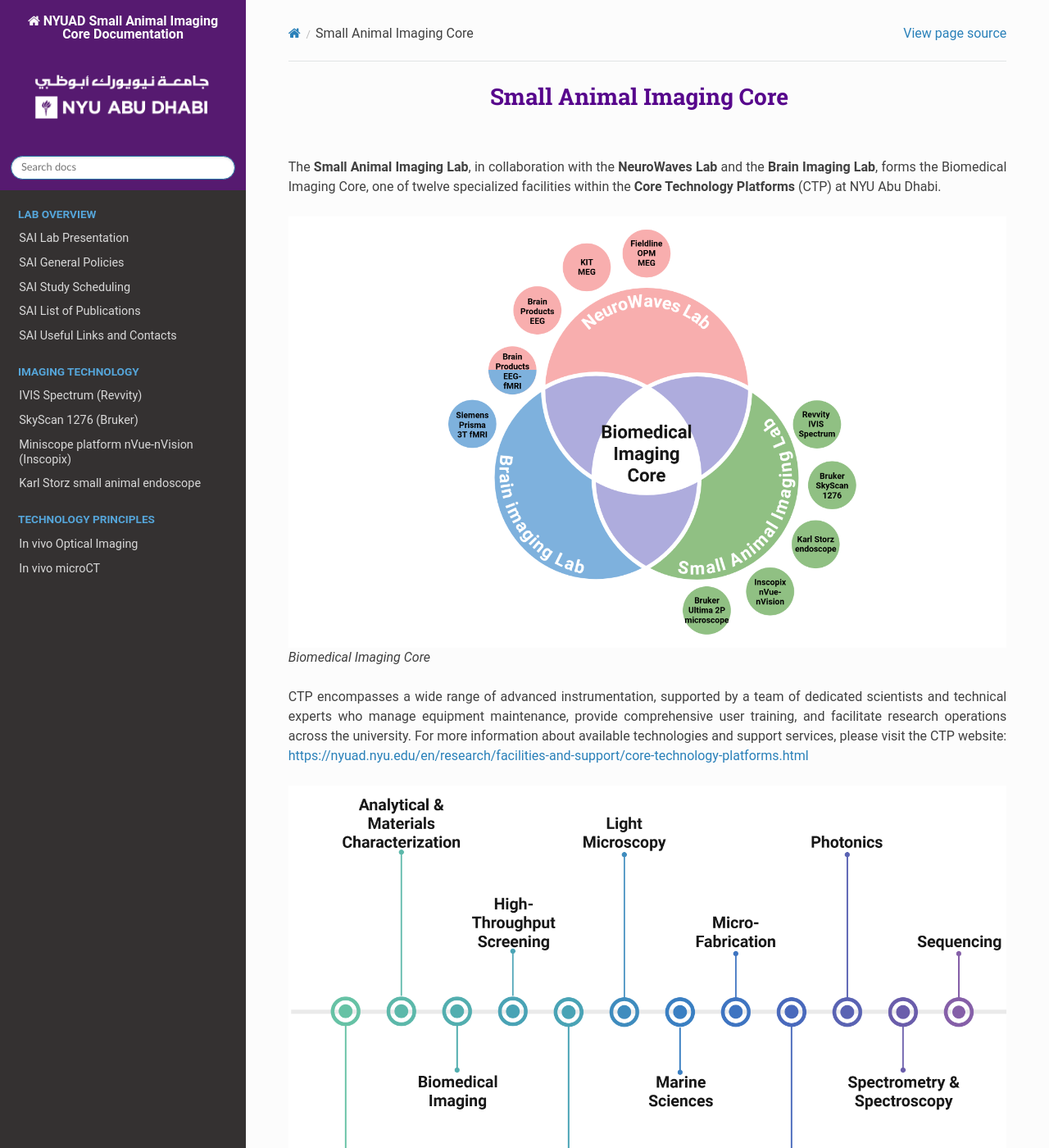
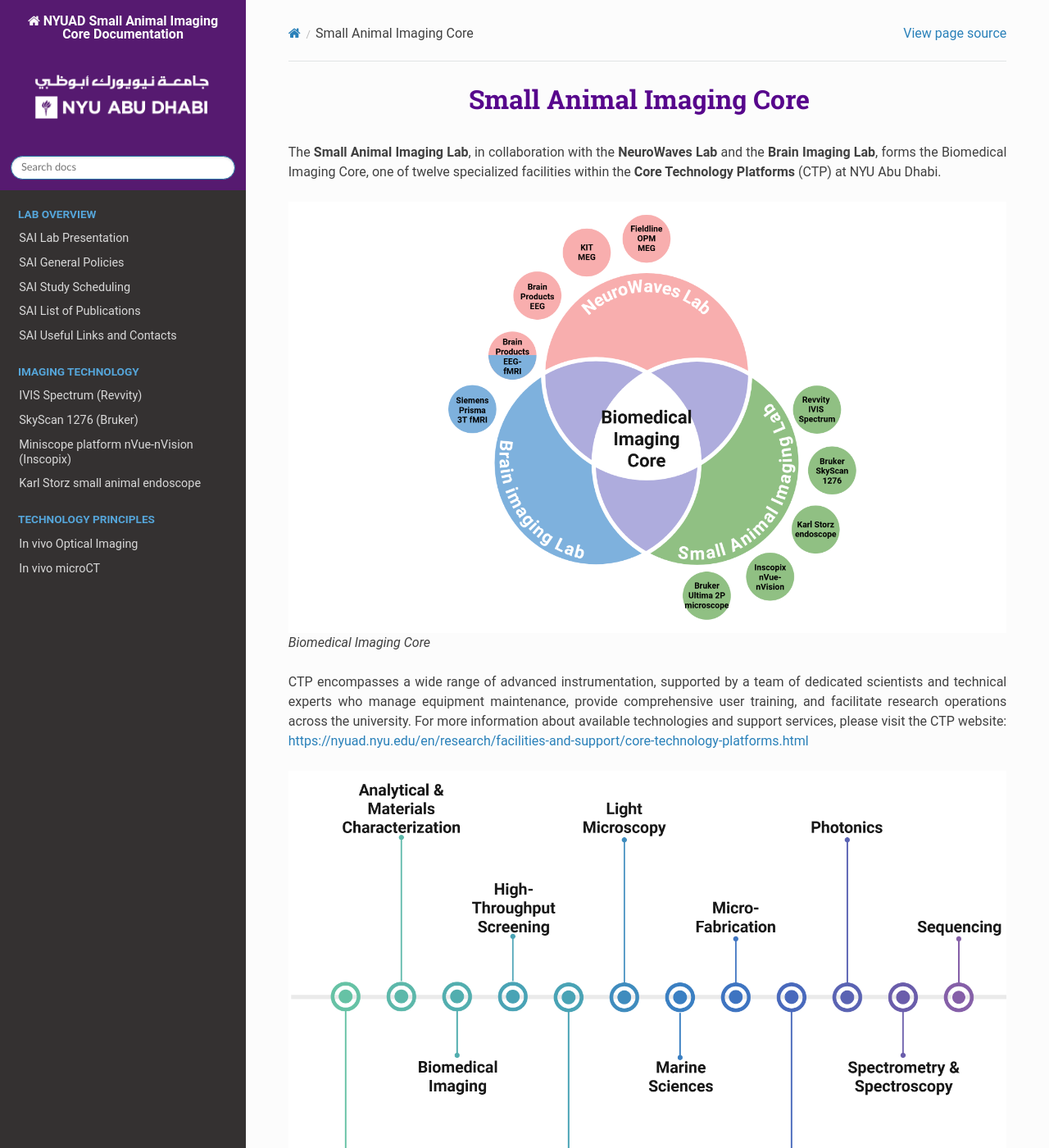
Before and after one commit to BioMedicalImaging-Core-NYUAD/smallanimalimaging-lab-documentation, a Sphinx documentation site: the page built from docs/source/index.rst, in a window 1280 px wide and 1400 px high. Shown: the whole window at 82% size. Built offline with Sphinx 7.4.7 and the Read the Docs theme 3.1.0, drawn with Linux system fonts in a browser that asks for light colours.

Commit message:
font, styling

```diff
--- a/docs/source/_static/custom.css
+++ b/docs/source/_static/custom.css
@@ -21,12 +21,12 @@
    Heading Styling
 =========================== */
 .rst-content h1 {
-    /*font-size: 2.5em !important;*/
+    font-size: 2em !important;
     color: #57068c !important;         /* NYU Purple */
     text-align: center !important;
     font-weight: bold !important;
     margin-top: 0 !important;          /* Remove space above */
-    margin-bottom: 2em !important;   /* Keep tight below */
+    margin-bottom: 1em !important;   /* Keep tight below */
 }
 
 .rst-content h2 {
```
